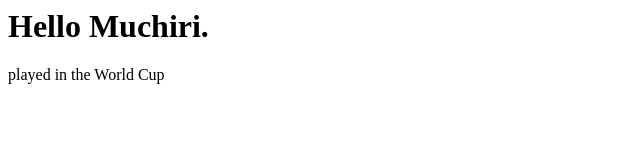
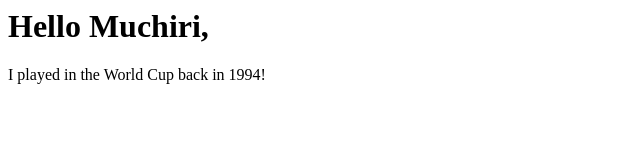
Before and after one commit to MuchiriKahwai/helloLab, a plain HTML site: page index.html in a window 1280 px wide. Shown: the whole page, without its empty margins (0-640 px from the left). Drawn offline with Linux system fonts and the light colour scheme.

Commit message:
Update index.html

```diff
--- a/index.html
+++ b/index.html
@@ -1,8 +1,8 @@
 <html>
 <body>
-<h1>Hello Muchiri.</h1>
+<h1>Hello Muchiri,</h1>
   <p>
-    played in the World Cup
+   I played in the World Cup back in 1994!
   </p>
 </body>
 </html>
```
